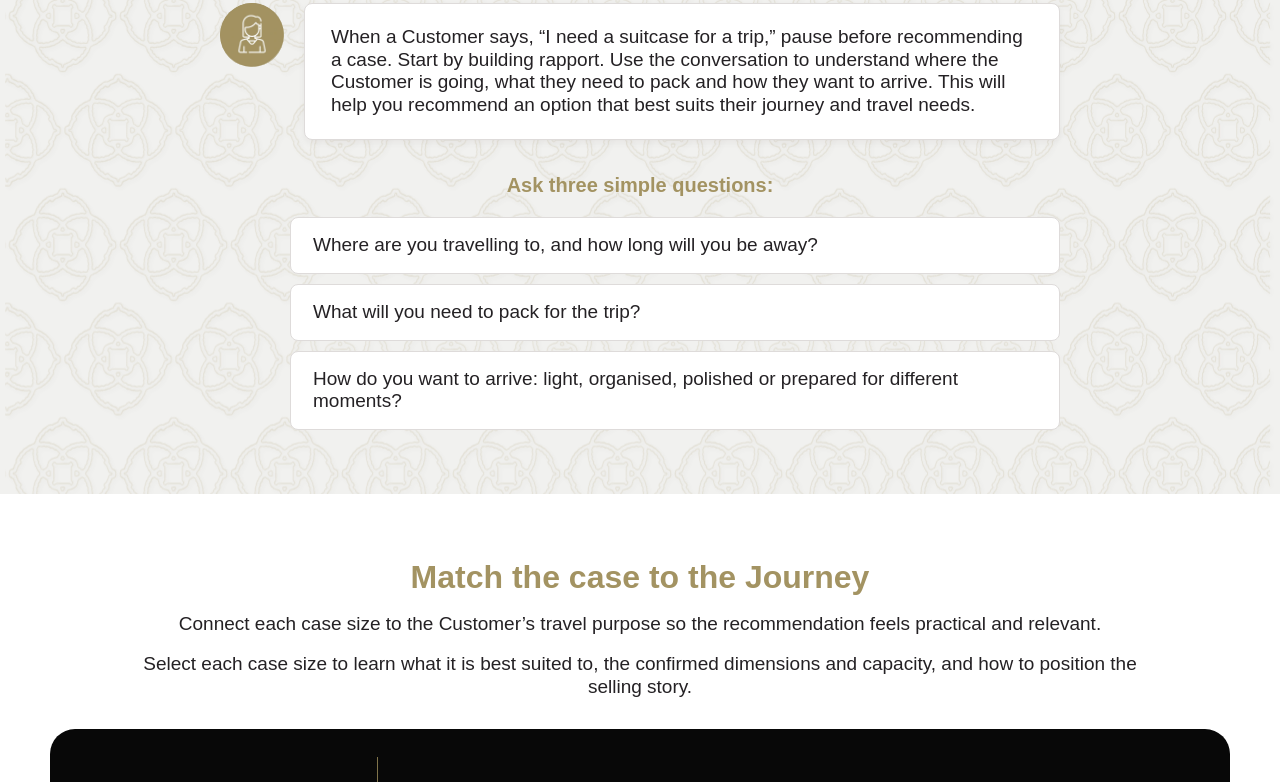
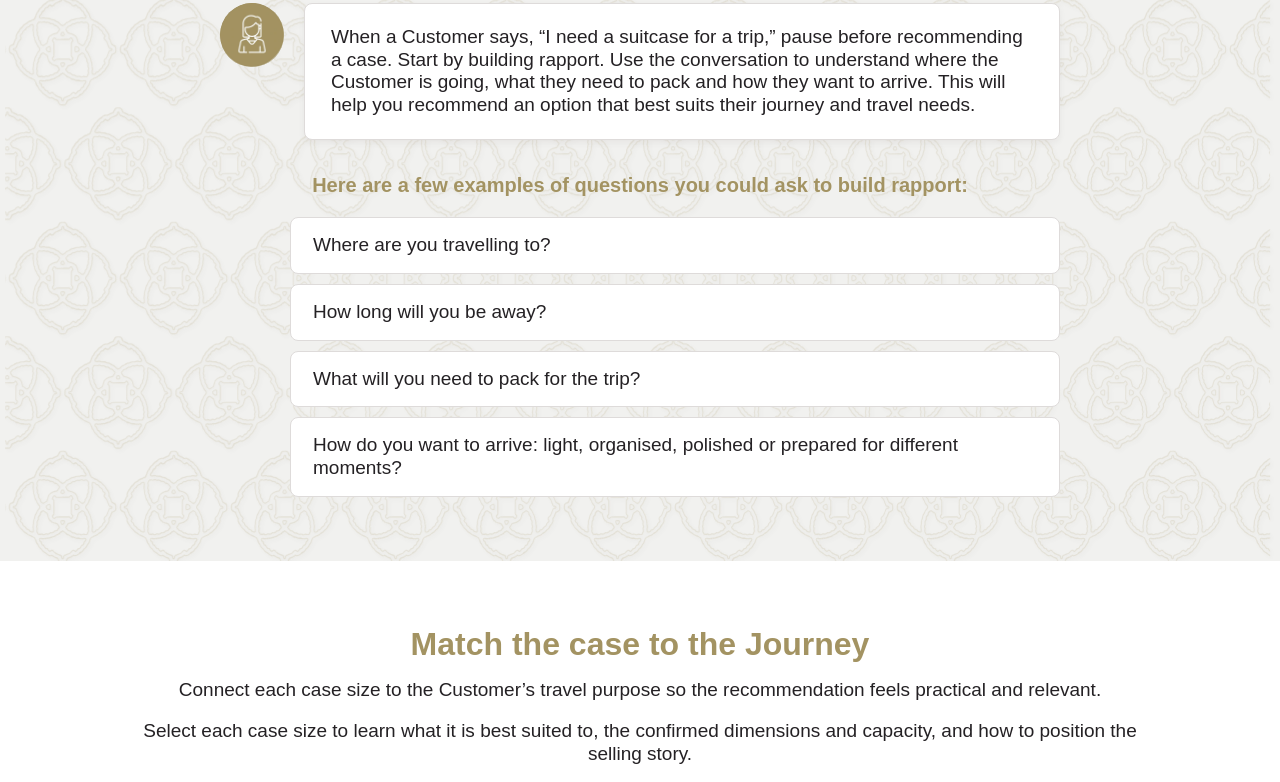
Before and after one commit to TFG-Learning-and-Development/fabiani-luggage-quick-course, an Astro site: page / in a window 1280 px wide. Shown: the part 1622-2404 px from the top of the page. Built offline with nearby package versions, Linux system fonts and the light colour scheme; Astro itself is replaced by a stand-in of ours.

Commit message:
review changes

```diff
--- a/src/content/course.ts
+++ b/src/content/course.ts
@@ -32,8 +32,10 @@ export const course = {
     title: 'The Art of Travel',
     introduction: 'Fabiani luggage should feel like a natural continuation of the Fabiani wardrobe. It is crafted for the modern traveller who needs to move with ease, protect their clothing and arrive looking polished.',
     flow: ['Journey', 'Wardrobe', 'Luggage', 'Benefit'],
+    questionsHeading: 'Here are a few examples of questions you could ask to build rapport:',
     questions: [
-      'Where are you travelling to, and how long will you be away?',
+      'Where are you travelling to?',
+      'How long will you be away?',
       'What will you need to pack for the trip?',
       'How do you want to arrive: light, organised, polished or prepared for different moments?',
     ],
@@ -49,7 +51,7 @@ export const course = {
   features: {
     title: 'Turn features into Customer benefits',
     introduction: 'Connect each feature to what it helps the Customer do during travel.',
-    instruction: 'Reorder the Customer connection cards so each one aligns with the feature and functional benefit it supports.',
+    instruction: 'Use the arrows on each Customer connection card to match it with the Product features and benefits. When every card is in the correct row, select Check matches.',
     rows: [
       { id: 'lightweight', feature: 'Lightweight construction', benefit: 'Easier to carry and manoeuvre.', connection: 'Useful for Customers moving between airports, transport, hotels and city environments.' },
       { id: 'durable', feature: 'Durable construction', benefit: 'Supports repeated use and helps protect the case over time.', connection: 'Relevant to frequent travellers who need luggage for multiple journeys.' },
@@ -144,10 +146,6 @@ const storyboardFeedback = {
     correct: 'Correct. The Customer needs space and organisation for formalwear, casualwear and footwear. The recommendation should support the occasion and help protect the Customer’s wardrobe.',
     incorrect: 'Incorrect. Review what the Customer needs to pack. The recommendation should not focus only on size or price. It should support wardrobe protection, space and organisation for the occasion.',
   },
-  international: {
-    correct: 'Correct. A two-week international trip needs more capacity than a short-trip option. The large case gives the Customer space for a fuller wardrobe, footwear, accessories and travel essentials.',
-    incorrect: 'Incorrect. Review the trip length and packing need. A short-trip case will not give the Customer enough space for a two-week international journey.',
-  },
   frequentTraveller: {
     correct: 'Correct. Easy mobility is the strongest first focus because the Customer needs practical support while moving between airports, hotels and city meetings. You can also connect the TSA-approved lock to secure travel where applicable, and the USB port to keeping a device charged using the Customer’s own power bank.',
     incorrect: 'Incorrect. Review the Customer’s main needs. The scenario focuses on movement, safe storage and staying connected while travelling, not extra space, occasionwear protection or buying more than one case.',
@@ -180,18 +178,6 @@ export const questions: Question[] = [
     ],
   },
   {
-    id: 'international-holiday', source: 'supplied-storyboard', correct: 2,
-    scenarioTitle: 'Scenario 3: International holiday',
-    scenario: 'I am travelling overseas for two weeks and want enough space for different looks.',
-    prompt: 'Which case direction should you recommend?',
-    answers: [
-      { text: 'Recommend the small / cabin case because it keeps the Customer travelling light.', feedback: storyboardFeedback.international.incorrect },
-      { text: 'Recommend the medium case because it works for every trip.', feedback: storyboardFeedback.international.incorrect },
-      { text: 'Recommend the large case because it gives the Customer generous space for a fuller wardrobe, footwear, accessories and travel essentials.', feedback: storyboardFeedback.international.correct },
-      { text: 'Recommend no case until the Customer confirms every outfit.', feedback: storyboardFeedback.international.incorrect },
-    ],
-  },
-  {
     id: 'frequent-work-traveller', source: 'supplied-storyboard', correct: 0,
     scenarioTitle: 'Scenario 3: Frequent work traveller',
     scenario: 'I travel often for work and move between airports, hotels and city meetings. I need something that is easy to move, helps me keep my belongings secure and lets me keep my phone charged while I travel.',
--- a/src/pages/index.astro
+++ b/src/pages/index.astro
@@ -43,8 +43,8 @@ import '../styles/course.css';
           <aside class="dark-note"><h3>Key message:</h3><p>{course.travel.keyMessage}</p></aside>
           <div class="customer-discovery">
             <div class="discovery-quote"><span class="avatar"><img src={asset('customer-avatar')} width="282" height="282" alt="" /></span><p>{course.travel.askIntroduction}</p></div>
-            <h3 class="discovery-heading">Ask three simple questions:</h3>
-            <ol class="discovery-questions">{course.travel.questions.map(question => <li><p>{question}</p></li>)}</ol>
+            <h3 class="discovery-heading">{course.travel.questionsHeading}</h3>
+            <ul class="discovery-questions">{course.travel.questions.map(question => <li><p>{question}</p></li>)}</ul>
           </div>
         </section>
       </div>
```
Also changed, not shown: tests/course.spec.ts (+0 -4 lines).
